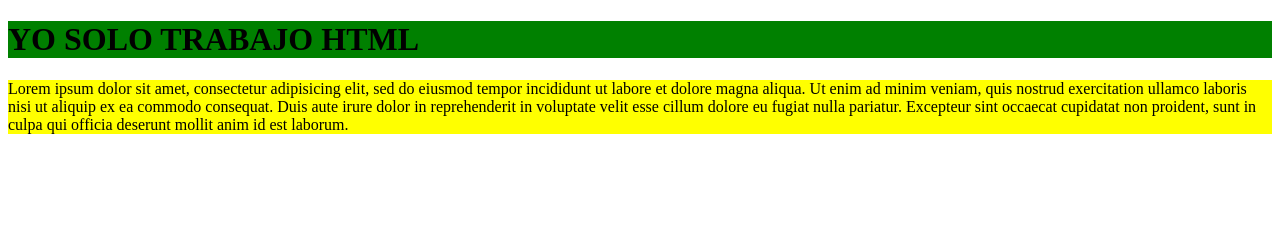
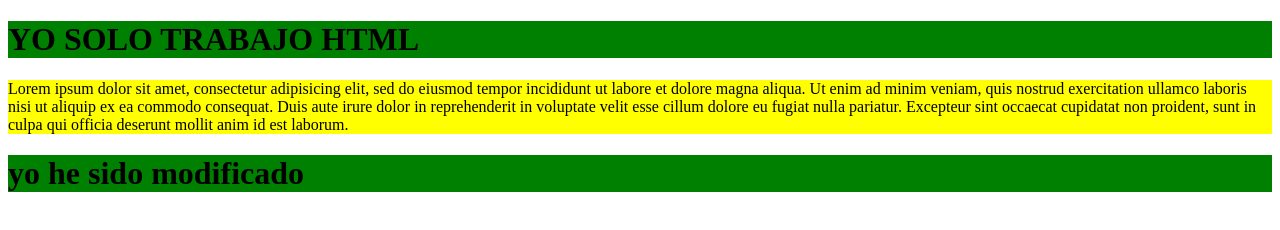
Before and after one commit to meryemdiaz/Websitio, a plain HTML site: page index.html in a window 1280 px wide. Drawn offline with Linux system fonts and the light colour scheme.

Commit message:
Update index.html

```diff
--- a/index.html
+++ b/index.html
@@ -18,5 +18,7 @@
 	cillum dolore eu fugiat nulla pariatur. Excepteur sint occaecat cupidatat non
 	proident, sunt in culpa qui officia deserunt mollit anim id est laborum.
 </p>
+
+	<h1> yo he sido modificado</h1>
 </body>
 </html>
```
